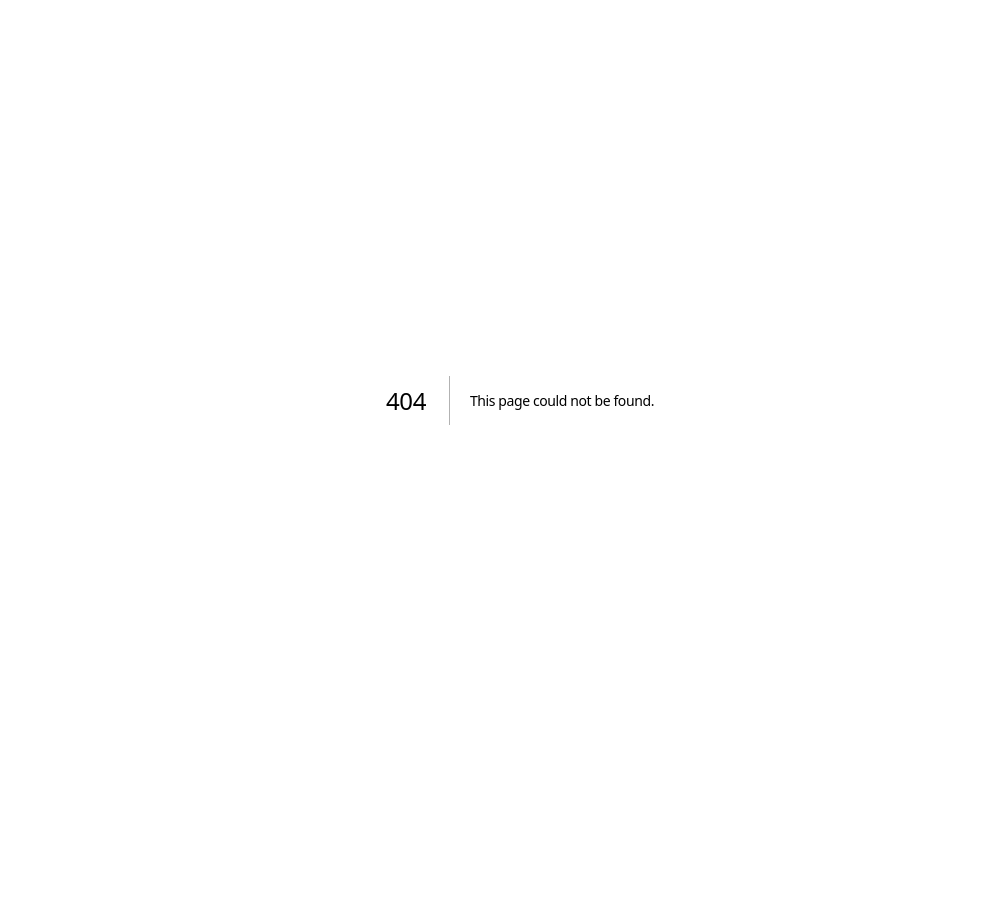
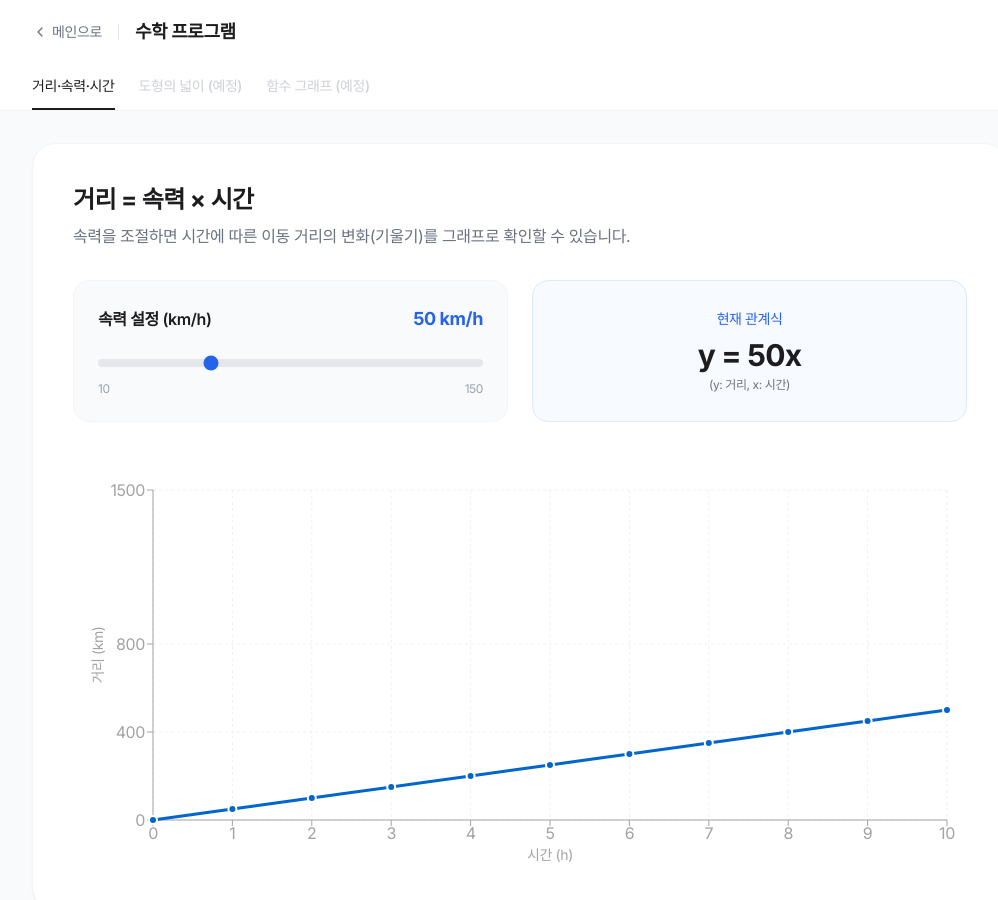
Before and after one commit to joonh0508-cloud/bbh, a Next.js app: page /programs/dst in a window 1280 px wide. Before the commit this address had no page. Shown: the top 900 px of the page, without its empty margins (120-1118 px from the left). Before the commit the page ends 800 px from the top, so only its background shows below. Built offline with nearby package versions, Linux system fonts and the light colour scheme.

Commit message:
feat: Add Distance-Speed-Time graph program and Programs tab

```diff
--- a/app/page.tsx
+++ b/app/page.tsx
@@ -1,3 +1,4 @@
+import Link from "next/link";
 import { ChevronRight, Settings } from "lucide-react";
 
 export default function Home() {
@@ -9,7 +10,9 @@ export default function Home() {
           채채의 수학
         </div>
         <nav className="flex items-center gap-4">
-          {/* 향후 메뉴가 들어갈 자리 */}
+          <Link href="/programs" className="text-sm font-medium text-[#0066cc] hover:text-blue-700 cursor-pointer transition-colors duration-200">
+            수학 프로그램
+          </Link>
           <div className="text-sm text-gray-500 hover:text-[#1d1d1f] cursor-pointer transition-colors duration-200">
             소개
           </div>
--- /dev/null
+++ b/app/programs/dst/page.tsx
@@ -0,0 +1,122 @@
+"use client";
+
+import { useState } from "react";
+import {
+  LineChart,
+  Line,
+  XAxis,
+  YAxis,
+  CartesianGrid,
+  Tooltip,
+  ResponsiveContainer,
+  Label
+} from "recharts";
+
+export default function DstProgram() {
+  const [speed, setSpeed] = useState<number>(50);
+
+  // x축은 0에서 10시간까지로 설정
+  const data = Array.from({ length: 11 }, (_, i) => ({
+    time: i,
+    distance: i * speed,
+  }));
+
+  return (
+    <div className="flex flex-col gap-8 bg-white p-6 md:p-10 rounded-3xl shadow-sm border border-gray-100">
+
+      {/* 헤더 설명 영역 */}
+      <div className="text-center md:text-left">
+        <h2 className="text-2xl font-bold tracking-tight text-[#1d1d1f] mb-2">
+          거리 = 속력 × 시간
+        </h2>
+        <p className="text-gray-500">
+          속력을 조절하면 시간에 따른 이동 거리의 변화(기울기)를 그래프로 확인할 수 있습니다.
+        </p>
+      </div>
+
+      {/* 조작 및 수식 영역 (글래스모피즘 / 카드 UI) */}
+      <div className="flex flex-col md:flex-row gap-6">
+
+        {/* 컨트롤 패널 */}
+        <div className="flex-1 bg-gray-50 p-6 rounded-2xl border border-gray-100">
+          <div className="flex justify-between items-center mb-4">
+            <span className="font-semibold text-[#1d1d1f]">속력 설정 (km/h)</span>
+            <span className="text-blue-600 font-bold text-lg">{speed} km/h</span>
+          </div>
+
+          <input
+            type="range"
+            min="10"
+            max="150"
+            step="10"
+            value={speed}
+            onChange={(e) => setSpeed(Number(e.target.value))}
+            className="w-full h-2 bg-gray-200 rounded-lg appearance-none cursor-pointer accent-blue-600"
+          />
+          <div className="flex justify-between text-xs text-gray-400 mt-2">
+            <span>10</span>
+            <span>150</span>
+          </div>
+        </div>
+
+        {/* 수식 시각화 패널 */}
+        <div className="flex-1 bg-blue-50/50 p-6 rounded-2xl border border-blue-100 flex flex-col justify-center items-center">
+          <span className="text-sm font-medium text-blue-600 mb-2">현재 관계식</span>
+          <div className="text-3xl font-bold tracking-tight text-[#1d1d1f]">
+            y = {speed}x
+          </div>
+          <span className="text-xs text-gray-500 mt-1">
+            (y: 거리, x: 시간)
+          </span>
+        </div>
+      </div>
+
+      {/* 그래프 영역 */}
+      <div className="w-full h-[400px] mt-4">
+        <ResponsiveContainer width="100%" height="100%">
+          <LineChart
+            data={data}
+            margin={{
+              top: 20,
+              right: 20,
+              left: 20,
+              bottom: 20,
+            }}
+          >
+            <CartesianGrid strokeDasharray="3 3" stroke="#f0f0f0" />
+            <XAxis
+              dataKey="time"
+              type="number"
+              domain={[0, 10]}
+              tickCount={11}
+              stroke="#a3a3a3"
+            >
+              <Label value="시간 (h)" offset={-10} position="insideBottom" fill="#a3a3a3" fontSize={14} />
+            </XAxis>
+            <YAxis
+              domain={[0, 1500]}
+              stroke="#a3a3a3"
+            >
+              <Label value="거리 (km)" angle={-90} position="insideLeft" style={{ textAnchor: 'middle' }} fill="#a3a3a3" fontSize={14} />
+            </YAxis>
+            <Tooltip
+              formatter={(value: number) => [`${value} km`, '이동 거리']}
+              labelFormatter={(label) => `${label}시간 후`}
+              contentStyle={{ borderRadius: '12px', border: 'none', boxShadow: '0 4px 6px -1px rgb(0 0 0 / 0.1)' }}
+            />
+            <Line
+              type="monotone"
+              dataKey="distance"
+              stroke="#0066cc"
+              strokeWidth={3}
+              dot={{ r: 4, fill: "#0066cc", strokeWidth: 2, stroke: "#fff" }}
+              activeDot={{ r: 6 }}
+              animationDuration={500}
+            />
+          </LineChart>
+        </ResponsiveContainer>
+      </div>
+
+    </div>
+  );
+}
--- /dev/null
+++ b/app/programs/layout.tsx
@@ -0,0 +1,69 @@
+"use client";
+
+import Link from "next/link";
+import { usePathname } from "next/navigation";
+import { ChevronLeft } from "lucide-react";
+
+export default function ProgramsLayout({
+  children,
+}: {
+  children: React.ReactNode;
+}) {
+  const pathname = usePathname();
+
+  const tabs = [
+    { name: "거리·속력·시간", href: "/programs/dst" },
+    { name: "도형의 넓이 (예정)", href: "/programs/area" },
+    { name: "함수 그래프 (예정)", href: "/programs/functions" },
+  ];
+
+  return (
+    <div className="min-h-screen flex flex-col bg-gray-50">
+      {/* 상단 헤더 영역 */}
+      <header className="w-full bg-white border-b border-gray-100 sticky top-0 z-50">
+        <div className="max-w-5xl mx-auto px-6 h-16 flex items-center justify-between">
+          <div className="flex items-center gap-4">
+            <Link
+              href="/"
+              className="flex items-center gap-1 text-sm text-gray-500 hover:text-gray-900 transition-colors"
+            >
+              <ChevronLeft className="w-4 h-4" />
+              메인으로
+            </Link>
+            <div className="h-4 w-px bg-gray-200"></div>
+            <h1 className="text-lg font-semibold text-[#1d1d1f] tracking-tight">
+              수학 프로그램
+            </h1>
+          </div>
+        </div>
+
+        {/* 탭 네비게이션 */}
+        <div className="max-w-5xl mx-auto px-6 flex items-center gap-6 overflow-x-auto no-scrollbar">
+          {tabs.map((tab) => {
+            const isActive = pathname === tab.href;
+            const isPlaceholder = tab.href !== "/programs/dst";
+
+            return (
+              <Link
+                key={tab.href}
+                href={isPlaceholder ? "#" : tab.href}
+                className={`py-3 text-sm font-medium border-b-2 transition-colors whitespace-nowrap ${
+                  isActive
+                    ? "border-[#1d1d1f] text-[#1d1d1f]"
+                    : "border-transparent text-gray-400 hover:text-gray-600"
+                } ${isPlaceholder ? "cursor-not-allowed opacity-50" : ""}`}
+              >
+                {tab.name}
+              </Link>
+            );
+          })}
+        </div>
+      </header>
+
+      {/* 개별 프로그램 콘텐츠 렌더링 영역 */}
+      <main className="flex-1 w-full max-w-5xl mx-auto px-6 py-8">
+        {children}
+      </main>
+    </div>
+  );
+}
--- /dev/null
+++ b/app/programs/page.tsx
@@ -0,0 +1,6 @@
+import { redirect } from "next/navigation";
+
+export default function ProgramsPage() {
+  // 수학 프로그램 탭을 누르면 기본적으로 가장 첫 번째 프로그램인 거리-속력-시간으로 이동합니다.
+  redirect("/programs/dst");
+}
--- a/package.json
+++ b/package.json
@@ -12,7 +12,8 @@
     "lucide-react": "^0.412.0",
     "next": "14.2.5",
     "react": "^18.2.0",
-    "react-dom": "^18.2.0"
+    "react-dom": "^18.2.0",
+    "recharts": "^2.12.7"
   },
   "devDependencies": {
     "@types/node": "^20",
```
